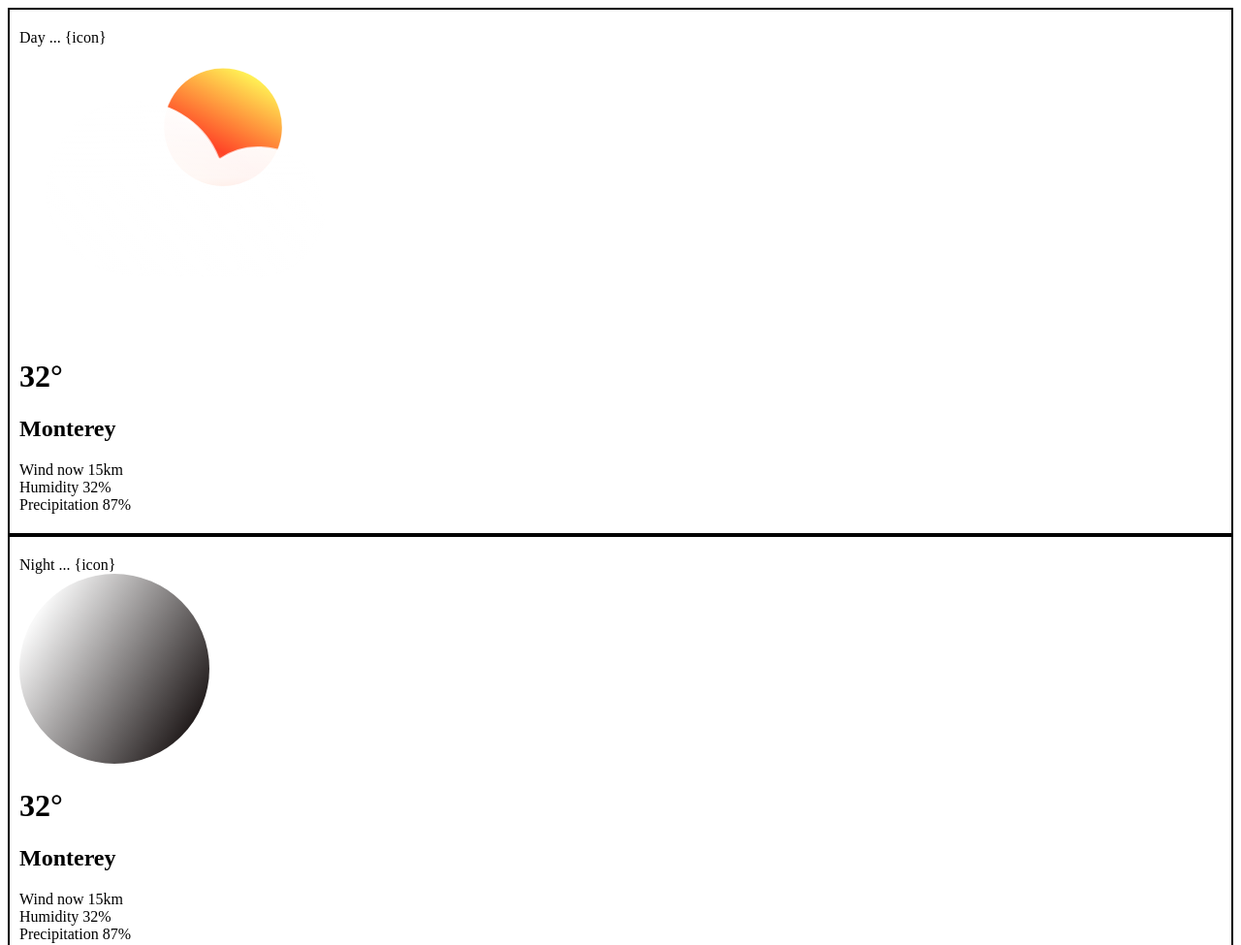
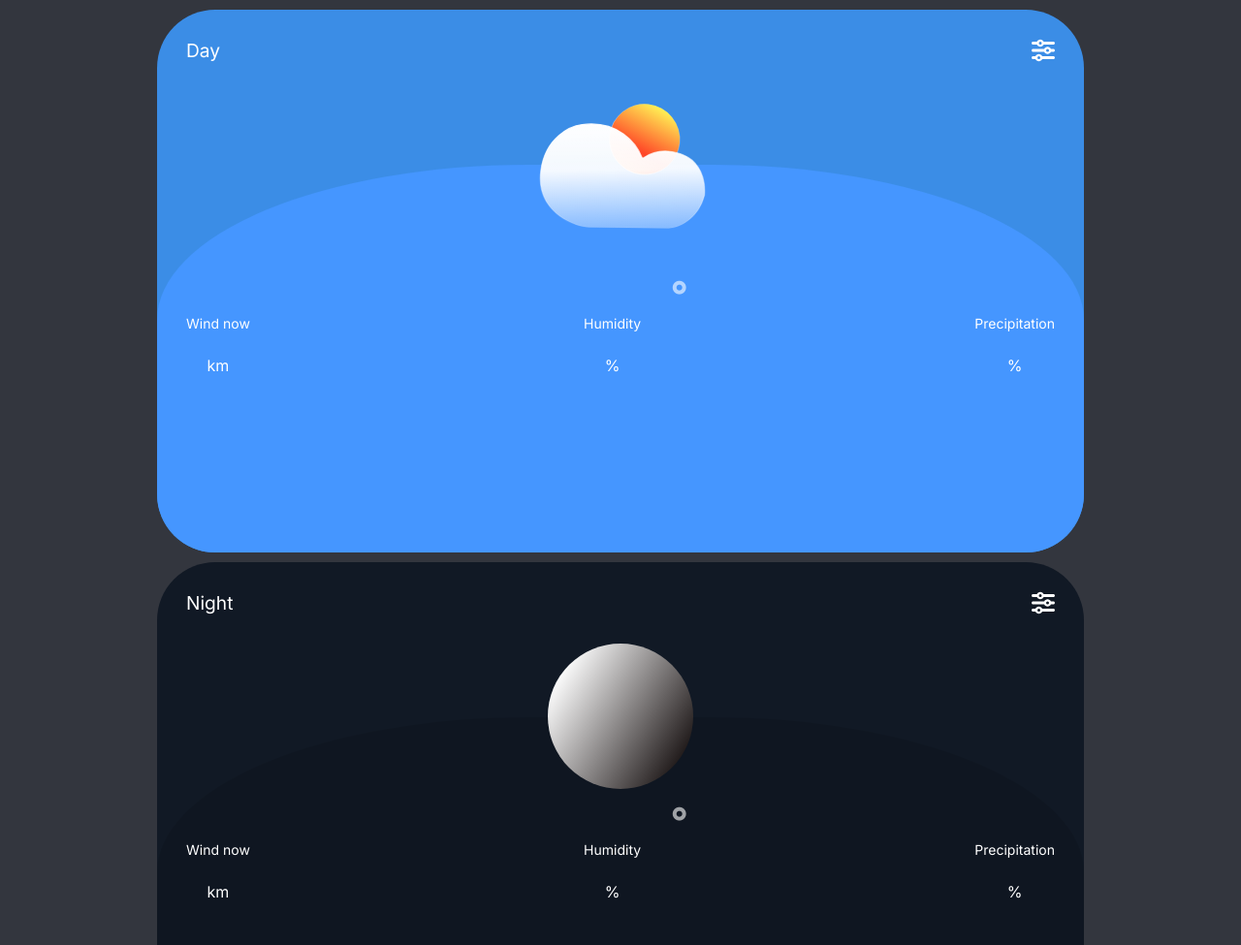
Before and after one commit to tsoysal/weather-app, a plain HTML site: page index.html in a window 1280 px wide. Shown: the top 975 px of the page at 97% size. Drawn offline with Linux system fonts and the light colour scheme.

Commit message:
UI created and Api configured

```diff
--- a/index.html
+++ b/index.html
@@ -4,32 +4,49 @@
     <meta charset="UTF-8" />
     <meta name="viewport" content="width=device-width, initial-scale=1.0" />
     <title>Weather App</title>
-    <link rel="stylesheet" href="style.css">
+    <link rel="preconnect" href="https://fonts.googleapis.com" />
+    <link rel="preconnect" href="https://fonts.gstatic.com" crossorigin />
+    <link
+      href="https://fonts.googleapis.com/css2?family=Inter:wght@100;400;500;600;700&display=swap"
+      rel="stylesheet"
+    />
+    <link rel="stylesheet" href="style.css" />
   </head>
   <body>
     <div class="dayContainer container">
       <div class="topLabel">
         <span>Day</span>
-        <span>...</span>
-        <span>{icon}</span>
+        <svg
+          xmlns="http://www.w3.org/2000/svg"
+          height="1em"
+          viewBox="0 0 512 512"
+        >
+          <!--! Font Awesome Free 6.4.0 by @fontawesome - https://fontawesome.com License - https://fontawesome.com/license (Commercial License) Copyright 2023 Fonticons, Inc. -->
+          <path
+            d="M0 416c0 17.7 14.3 32 32 32l54.7 0c12.3 28.3 40.5 48 73.3 48s61-19.7 73.3-48L480 448c17.7 0 32-14.3 32-32s-14.3-32-32-32l-246.7 0c-12.3-28.3-40.5-48-73.3-48s-61 19.7-73.3 48L32 384c-17.7 0-32 14.3-32 32zm128 0a32 32 0 1 1 64 0 32 32 0 1 1 -64 0zM320 256a32 32 0 1 1 64 0 32 32 0 1 1 -64 0zm32-80c-32.8 0-61 19.7-73.3 48L32 224c-17.7 0-32 14.3-32 32s14.3 32 32 32l246.7 0c12.3 28.3 40.5 48 73.3 48s61-19.7 73.3-48l54.7 0c17.7 0 32-14.3 32-32s-14.3-32-32-32l-54.7 0c-12.3-28.3-40.5-48-73.3-48zM192 128a32 32 0 1 1 0-64 32 32 0 1 1 0 64zm73.3-64C253 35.7 224.8 16 192 16s-61 19.7-73.3 48L32 64C14.3 64 0 78.3 0 96s14.3 32 32 32l86.7 0c12.3 28.3 40.5 48 73.3 48s61-19.7 73.3-48L480 128c17.7 0 32-14.3 32-32s-14.3-32-32-32L265.3 64z"
+          />
+        </svg>
       </div>
       <div class="weatherContainer">
-        <img src="./weather-icons/Cloudy.svg" alt="cloud and sun">
-        <h1>32°</h1>
-        <h2>Monterey</h2>
+        <img src="./weather-icons/Cloudy.svg" alt="cloud and sun" />
+        <h1 class="temp"></h1>
+        <h2 class="location"></h2>
       </div>
       <div class="bottomLabel">
         <div class="box">
           <span>Wind now</span>
-          <span>15<span class="minimal">km</span></span>
+          <span class="others"></span>
+          <span>km</span>
         </div>
         <div class="box">
           <span>Humidity</span>
-          <span>32<span class="minimal">%</span></span>
+          <span class="others"></span>
+          <span>%</span>
         </div>
         <div class="box">
           <span>Precipitation</span>
-          <span>87<span class="minimal">%</span></span>
+          <span class="others"></span>
+          <span>%</span>
         </div>
       </div>
     </div>
@@ -37,26 +54,37 @@
     <div class="nightContainer container">
       <div class="topLabel">
         <span>Night</span>
-        <span>...</span>
-        <span>{icon}</span>
+        <svg
+          xmlns="http://www.w3.org/2000/svg"
+          height="1em"
+          viewBox="0 0 512 512"
+        >
+          <!--! Font Awesome Free 6.4.0 by @fontawesome - https://fontawesome.com License - https://fontawesome.com/license (Commercial License) Copyright 2023 Fonticons, Inc. -->
+          <path
+            d="M0 416c0 17.7 14.3 32 32 32l54.7 0c12.3 28.3 40.5 48 73.3 48s61-19.7 73.3-48L480 448c17.7 0 32-14.3 32-32s-14.3-32-32-32l-246.7 0c-12.3-28.3-40.5-48-73.3-48s-61 19.7-73.3 48L32 384c-17.7 0-32 14.3-32 32zm128 0a32 32 0 1 1 64 0 32 32 0 1 1 -64 0zM320 256a32 32 0 1 1 64 0 32 32 0 1 1 -64 0zm32-80c-32.8 0-61 19.7-73.3 48L32 224c-17.7 0-32 14.3-32 32s14.3 32 32 32l246.7 0c12.3 28.3 40.5 48 73.3 48s61-19.7 73.3-48l54.7 0c17.7 0 32-14.3 32-32s-14.3-32-32-32l-54.7 0c-12.3-28.3-40.5-48-73.3-48zM192 128a32 32 0 1 1 0-64 32 32 0 1 1 0 64zm73.3-64C253 35.7 224.8 16 192 16s-61 19.7-73.3 48L32 64C14.3 64 0 78.3 0 96s14.3 32 32 32l86.7 0c12.3 28.3 40.5 48 73.3 48s61-19.7 73.3-48L480 128c17.7 0 32-14.3 32-32s-14.3-32-32-32L265.3 64z"
+          />
+        </svg>
       </div>
       <div class="weatherContainer">
-        <img src="./weather-icons/Moon.svg" alt="moon">
-        <h1 id="temperatura">32°</h1>
-        <h2>Monterey</h2>
+        <img src="./weather-icons/Moon.svg" alt="moon" />
+        <h1 class="temp"></h1>
+        <h2 class="location"></h2>
       </div>
       <div class="bottomLabel">
         <div class="box">
           <span>Wind now</span>
-          <span>15<span class="minimal">km</span></span>
+          <span class="others"></span>
+          <span>km</span>
         </div>
         <div class="box">
           <span>Humidity</span>
-          <span>32<span class="minimal">%</span></span>
+          <span class="others"></span>
+          <span>%</span>
         </div>
         <div class="box">
           <span>Precipitation</span>
-          <span>87<span class="minimal">%</span></span>
+          <span class="others"></span>
+          <span>%</span>
         </div>
       </div>
     </div>
--- a/script.js
+++ b/script.js
@@ -1,13 +1,31 @@
-const nightTemperatura = document.getElementById("temperatura");
+const temp = document.querySelectorAll(".temp");
+const currLocation = document.querySelectorAll(".location");
+const others = document.querySelectorAll(".others");
+const day = document.querySelector(".dayContainer");
+const night = document.querySelector(".nightContainer")
 
 function success(position) {
     const currLatitude = position.coords.latitude;
     const currLongitude = position.coords.longitude;
     async function getWeather() {
-        const response = await fetch(`https://api.open-meteo.com/v1/forecast?latitude=${currLatitude}&longitude=${currLongitude}&current_weather=true&timezone=auto`);
+        const response = await fetch(`https://api.weatherapi.com/v1/current.json?key=3a98a1009a63448aa50164401232606&q=${currLatitude},${currLongitude}&aqi=no`);
         const data = await response.json();
-        const temperature = await data.current_weather.temperature;
-
+        if(data.current.is_day){
+            night.classList.remove("active");
+            day.classList.add("active");
+        }
+        else {
+            day.classList.remove("active");
+            night.classList.add("active");
+        }
+        currLocation.forEach(element => element.innerText = data.location.name)
+        temp.forEach(element => element.innerText = data.current.temp_c);
+        others[0].innerText = data.current.wind_kph;
+        others[1].innerText = data.current.humidity;
+        others[2].innerText = data.current.precip_mm;
+        others[3].innerHTML = others[0].innerHTML;
+        others[4].innerHTML = others[1].innerHTML;
+        others[5].innerHTML = others[2].innerHTML;
     }
     getWeather();
 }
--- a/style.css
+++ b/style.css
@@ -1,4 +1,121 @@
+body {
+    height: 100vh;
+    background-color: #33363e;
+    font-family: 'Inter', sans-serif;
+}
+
+* {
+    margin: 0;
+    padding: 0;
+}
+
+img {
+    width: 100%;
+}
+
 .container {
-    border: 2px solid black;
-    padding: 20px 10px;
+    height: 500px;
+    max-width: 70%;
+    margin: 10px auto;
+    border-radius: 60px;
+    padding: 30px;
+    text-align: center;
+    color: white;
+    position: relative;
 }
+
+.dayContainer {
+    background-color: #3b8de6;
+}
+
+.nightContainer {
+    background-color: #111925;
+}
+
+.container::before {
+    content: '';
+    position: absolute;
+    bottom: 0;
+    left: 0;
+    right: 0;
+    width: 100%;
+    height: 400px;
+    background-color: #4596ff;
+    border-top-left-radius:40%;
+    border-top-right-radius: 40%;
+    border-bottom-left-radius: 60px;
+    border-bottom-right-radius: 60px;
+}
+
+.nightContainer::before {
+    background-color: rgba(0, 0, 0, 0.1);
+}
+
+.topLabel {
+    display: flex;
+    justify-content: space-between;
+    align-items: center;
+}
+
+.topLabel span {
+    font-size: 1.2rem;
+}
+
+svg {
+    font-size: 1.5rem;
+    fill: white;
+}
+
+.weatherContainer {
+    width: 200px;
+    margin: 30px auto;
+    position: relative;
+}
+
+.nightContainer img {
+    max-width: 150px;
+}
+
+.weatherContainer .temp {
+    font-size: 80px;
+    position: relative;
+}
+
+.temp::after {
+    content: "°";
+    font-size: 40px;
+    opacity: 0.6;
+    position: absolute;
+    top: 5px;
+    right: 30px;
+
+}
+
+.weatherContainer .location {
+    font-size: 30px;
+    font-weight: 400;
+}
+
+.bottomLabel {
+    margin-top: 50px;
+    display: flex;
+    justify-content: space-between;
+    position: relative;
+}
+
+.bottomLabel .box span{
+    margin-bottom: 10px;
+}
+
+.box span:nth-child(1) {
+    display: block;
+    font-size: 14px;
+}
+
+.box span:nth-child(2) {
+    font-size: 32px;
+}
+
+.box span:last-child {
+    display: inline;
+}
```
